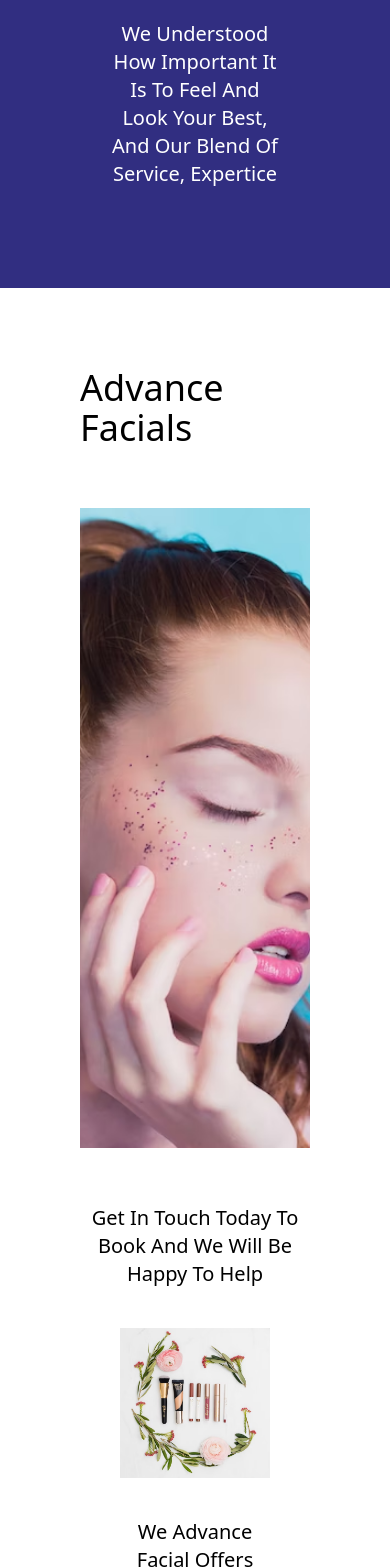
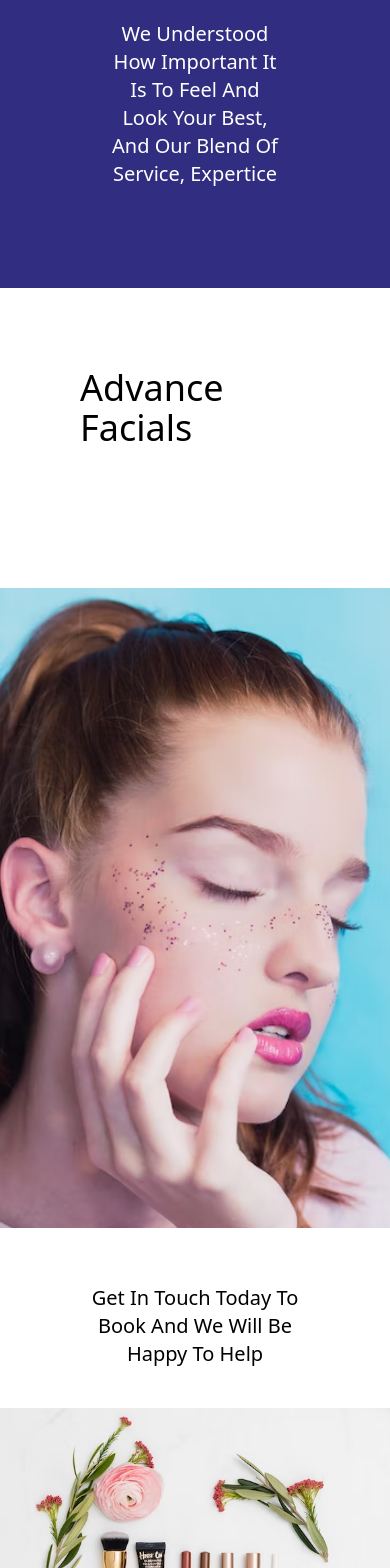
Before and after one commit to yafet-123/Sample_beauty_salon_sample1_frontend, a Next.js app: page / in a window 390 px wide. Shown: the part 1632-3200 px from the top of the page. Built offline with nearby package versions, Linux system fonts and the light colour scheme.

Commit message:
making responsive

```diff
--- a/components/AdvanceFacial.js
+++ b/components/AdvanceFacial.js
@@ -2,21 +2,21 @@ import React from "react";
 import Image from "next/image";
 export function AdvanceFacial() {
   return (
-    <div className="grid grid-cols-1 lg:grid-cols-2 gap-10 p-20">
-      <div className="flex flex-col just">
-        <h1 className="text-left text-black font-light text-4xl mb-5 capitalize">
+    <div className="grid grid-cols-1 lg:grid-cols-2 gap-10 lg:p-20">
+      <div className="flex flex-col">
+        <h1 className="text-left text-black font-light text-4xl mb-5 capitalize p-20 lg:p-20">
           Advance Facials
         </h1>
         <div className="bg-transparent lg:bg-indigo-900 w-full h-64 relative ">
-          <div className="advancefacial-background w-full lg:w-3/4 h-[40rem] mt-10 absolute top-0 bottom-0 left-0 right-0 m-auto"></div>
+          <div className="advancefacial-background w-full lg:w-3/4 h-[40rem] mt-10 absolute top-0 bottom-0 left-0 right-0 m-auto "></div>
         </div>
 
-        <p className="text-black font-normal text-xl mt-[30rem] capitalize text-center">
+        <p className="text-black font-normal text-xl mt-[30rem] capitalize text-center px-20 lg:px-20">
           Get in touch today to book and we will be happy to help
         </p>
       </div>
 
-      <div className="flex flex-col px-10">
+      <div className="flex flex-col lg:px-10">
         <Image
           src="/images/bgImage3.avif"
           width={500}
@@ -25,7 +25,7 @@ export function AdvanceFacial() {
           className=""
         />
 
-        <p className="text-center lg:text-left text-black font-normal text-xl my-10 capitalize">
+        <p className="text-center lg:text-left text-black font-normal text-xl my-10 capitalize p-20 lg:p-20">
           We advance facial offers the ultimate indulgence for ani-aging
           acne-control, skin calming and toning. Our advanced facials target
           problem areas to nourish regenerate and energise.we use botanical
```
